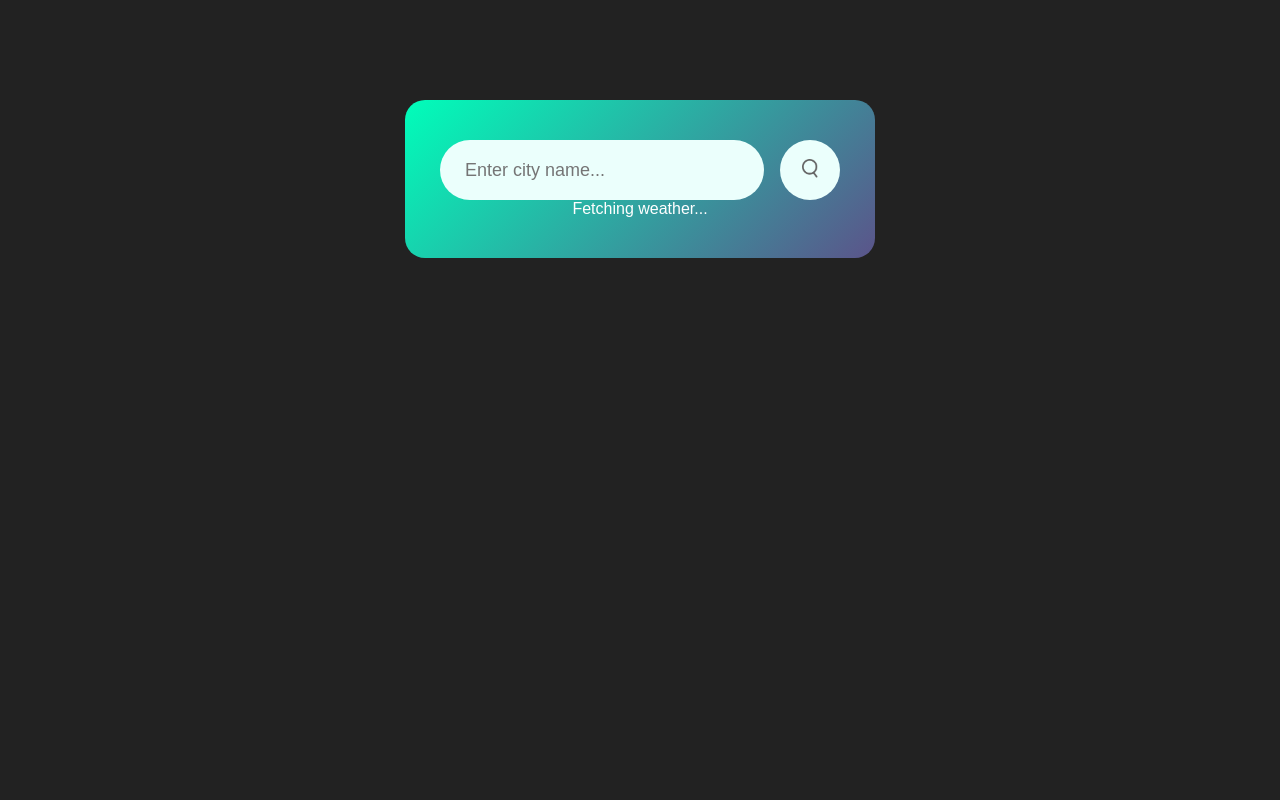
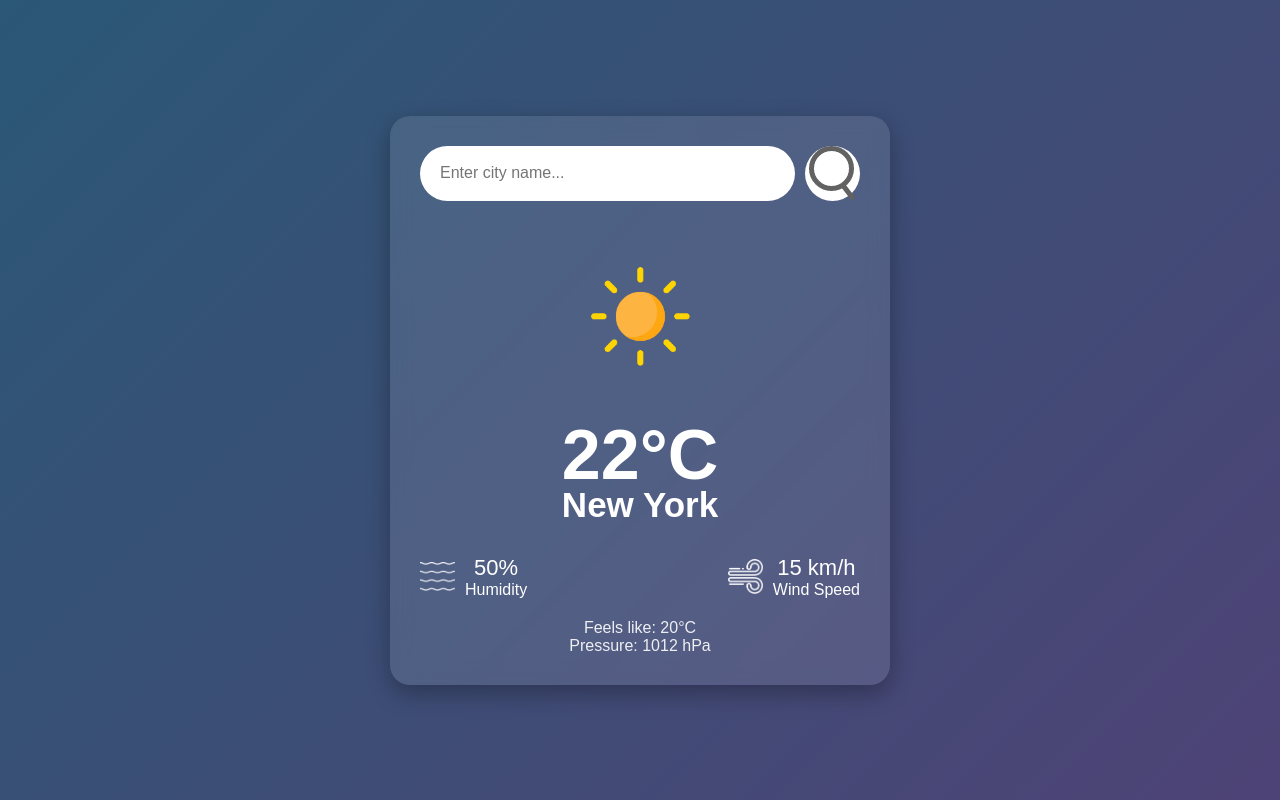
Before and after one commit to oletilokesh/Weather-APP, a plain HTML site: page index.html in a window 1280 px wide. Drawn offline with Linux system fonts and the light colour scheme.

Commit message:
Update style.css

```diff
--- a/style.css
+++ b/style.css
@@ -1,95 +1,91 @@
-*{
-    margin: 0;
-    padding: 0;
-    font-family: 'poppins',sans-serif;
-    box-sizing: border-box;
+* {
+  margin: 0;
+  padding: 0;
+  font-family: 'Poppins', sans-serif;
+  box-sizing: border-box;
 }
-body{
-    background-color: #222;
+
+body {
+  background: linear-gradient(135deg, #2b5876, #4e4376);
+  display: flex;
+  justify-content: center;
+  align-items: center;
+  height: 100vh;
 }
-.card{
-    width:90%;
-    max-width: 470px;
-    background: linear-gradient(135deg,#00feba,#5b548a);
-    color:#fff;
-    margin: 100px auto 0;   /*from  top 100px left,right,bottom = auto =0 */
-    border-radius:20px;
-    padding: 40px 35px;
-    text-align: center;
+
+.card {
+  width: 90%;
+  max-width: 500px;
+  background: rgba(255, 255, 255, 0.1);
+  backdrop-filter: blur(10px);
+  color: #fff;
+  border-radius: 20px;
+  padding: 30px;
+  text-align: center;
+  box-shadow: 0 8px 25px rgba(0,0,0,0.3);
+  transition: background 0.5s ease;
 }
-.search{
-    width:100%;
-    display: flex;
-    align-items: center;
-    justify-content: space-between;
+
+.search {
+  display: flex;
+  justify-content: space-between;
+  margin-bottom: 20px;
 }
-.search input{
-    border:0;
-    outline:0;
-    background: #ebfffc;
-    color:#555;
-    padding:10px 25px;
-    height:60px;
-    border-radius: 30px;
-    flex:1;
-    margin-right:16px;
-    font-size:18px;
+
+.search input {
+  flex: 1;
+  border: none;
+  outline: none;
+  padding: 12px 20px;
+  border-radius: 30px;
+  font-size: 16px;
 }
-.search button{
-    border:0;
-    outline:0;
-    background: #ebfffc;
-    border-radius: 50%;
-    width : 60px;
-    height : 60px;
-    cursor:pointer;
+
+.search button {
+  border: none;
+  background: #fff;
+  border-radius: 50%;
+  width: 55px;
+  height: 55px;
+  margin-left: 10px;
+  cursor: pointer;
+  transition: transform 0.2s;
 }
-.search button img{
-    width:16px;
+.search button:hover { transform: scale(1.1); }
 
+.weather-icon {
+  width: 150px;
+  margin: 20px 0;
 }
-.weather-icon{
-    width:170px;
-    margin: 30px;
+
+.weather h1 { font-size: 70px; }
+.weather h2 { font-size: 35px; margin-top: -10px; }
+
+.details {
+  display: flex;
+  justify-content: space-between;
+  margin-top: 30px;
 }
-.weather h1{
-    font-size: 80px;
-    font-weight: 500;
+
+.col {
+  display: flex;
+  align-items: center;
 }
-.weather h2{
-    font-size: 45px;
-    font-weight: 400;
-    margin-top: -10px;
+.col img {
+  width: 35px;
+  margin-right: 10px;
 }
-.details{
-    display: flex;
-    align-items: center;
-    justify-content: space-between;
-    padding: 0 20px;
-    margin-top: 50px;
+.humidity, .wind { font-size: 22px; }
 
+.extra {
+  margin-top: 20px;
+  font-size: 16px;
+  opacity: 0.9;
 }
-.col{
-    display: flex;
-    align-items: center;
-    text-align: left;
+
+.error, .loading {
+  display: none;
+  margin-top: 15px;
+  font-size: 14px;
+  color: #ffdddd;
 }
-.col img{
-    width:40px;
-    margin-right: 10px;
-}
-.humidity,.wind{
-    font-size:28px;
-    margin-top:-6px;
-}
-.weather{
-    display : None;
-}
-.error{
-    text-align: left;
-    margin-left: 10px;
-    margin-top: 10px;
-    font-size:14px;
-    display:none;
-
-}
```
